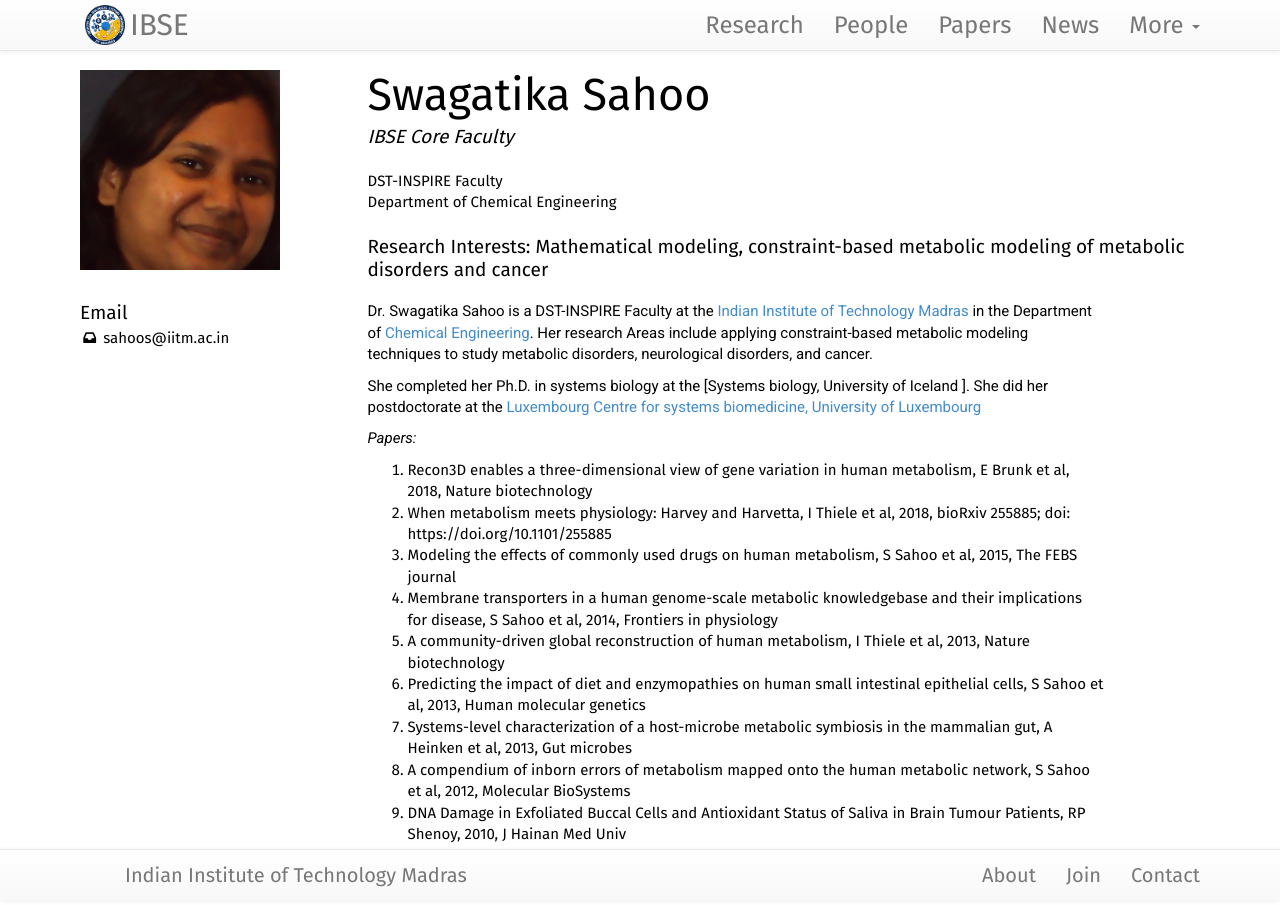
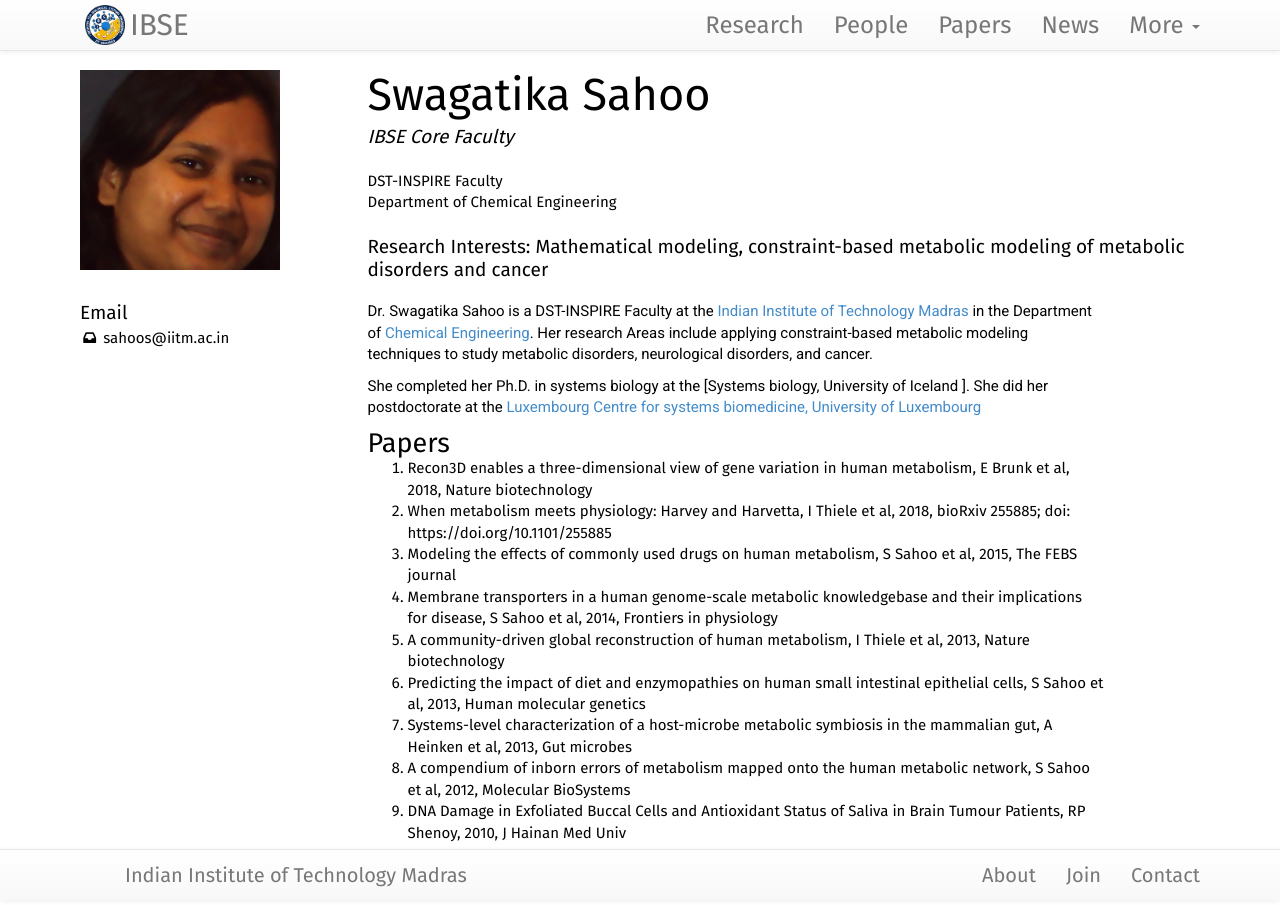
Before and after one commit to philge/ibse-iitm.github.io, a Jekyll site: the page built from team/_posts/2016-07-01-Swagatika Sahoo.md, in a window 1280 px wide. Built offline with Jekyll 4.4.1, drawn with Linux system fonts in a browser that asks for light colours; nearby versions of some CDN libraries.

Commit message:
Update 2016-07-01-Swagatika Sahoo.md

```diff
--- a/team/_posts/2016-07-01-Swagatika Sahoo.md
+++ b/team/_posts/2016-07-01-Swagatika Sahoo.md
@@ -18,7 +18,7 @@ She completed her Ph.D. in systems biology at the [Systems biology, University o
 [Systems biology, University of Iceland]: https://systemsbiology.hi.is/
 [Luxembourg Centre for systems biomedicine, University of Luxembourg]: https://wwwen.uni.lu/lcsb
 
-<em> Papers: </em>
+<div class="head">Papers</div>
 
 1. Recon3D enables a three-dimensional view of gene variation in human metabolism, E Brunk et al, 2018, Nature biotechnology
 2. When metabolism meets physiology: Harvey and Harvetta, I Thiele et al, 2018, bioRxiv 255885; doi: https://doi.org/10.1101/255885
```
